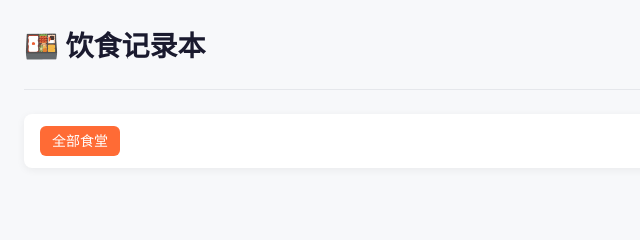
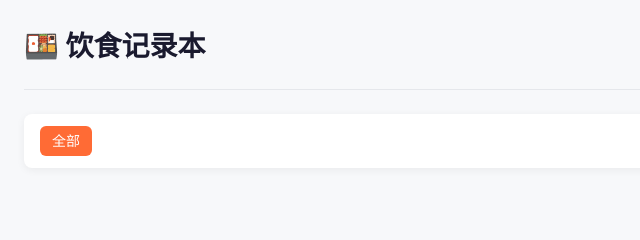
Before and after one commit to Sai-mcl/canteen-records, a website: page index.html in a window 1280 px wide. Shown: the top 240 px of the page, 0-640 px from the left. Drawn offline with Linux system fonts and the light colour scheme.

Commit message:
fix: 全部食堂改为全部

```diff
--- a/app.js
+++ b/app.js
@@ -253,7 +253,7 @@ function showView(name) {
 function updateBreadcrumb() {
   const bc = document.getElementById("breadcrumb");
   const items = [
-    { level: "root", label: "全部食堂", id: null },
+    { level: "root", label: "全部", id: null },
   ];
 
   if (state.nav.canteenId) {
--- a/index.html
+++ b/index.html
@@ -23,7 +23,7 @@
 
     <!-- 面包屑导航 -->
     <nav class="breadcrumb" id="breadcrumb">
-      <span class="crumb crumb-root" data-level="root">全部食堂</span>
+      <span class="crumb crumb-root" data-level="root">全部</span>
     </nav>
 
     <!-- 主内容区 -->
```
